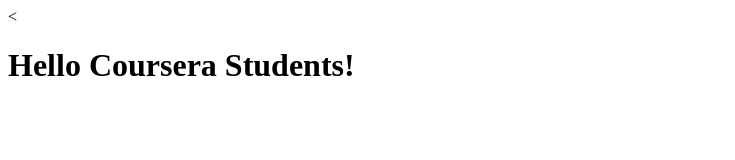
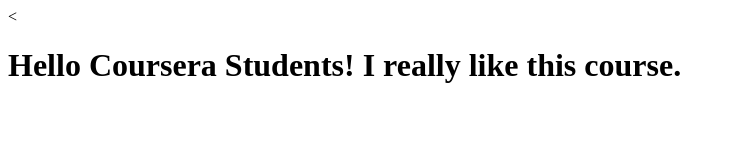
Before and after one commit to MBernhard/coursera-AngularJS, a plain HTML site: page index.html in a window 1280 px wide. Shown: the whole page, without its empty margins (0-735 px from the left). Drawn offline with Linux system fonts and the light colour scheme.

Commit message:
Next version of web file.

```diff
--- a/index.html
+++ b/index.html
@@ -5,6 +5,6 @@
     <title>Hello Coursera</title>
   </head>
   <body>
-    <h1>Hello Coursera Students!</h1>
+    <h1>Hello Coursera Students! I really like this course.</h1>
   </body>
 </html>
```
